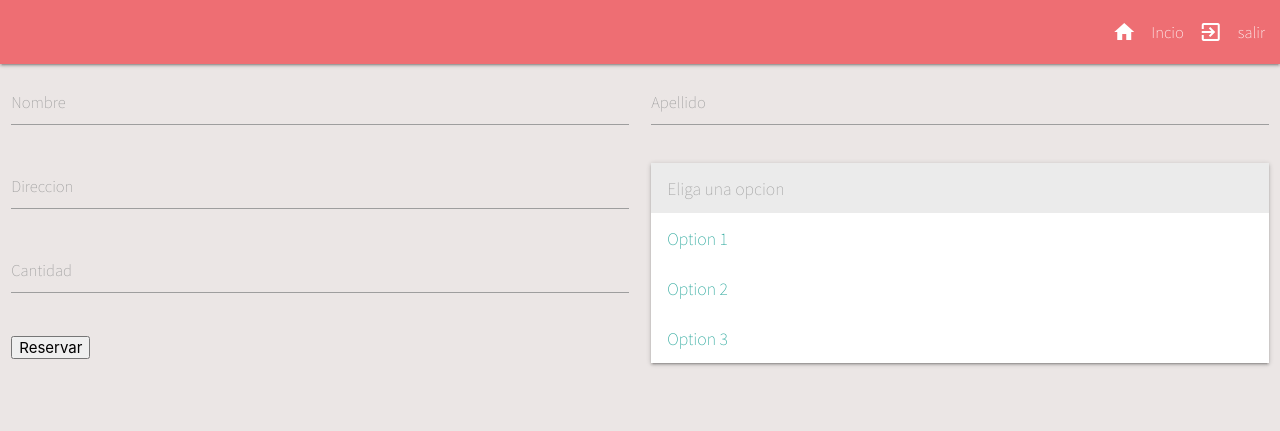
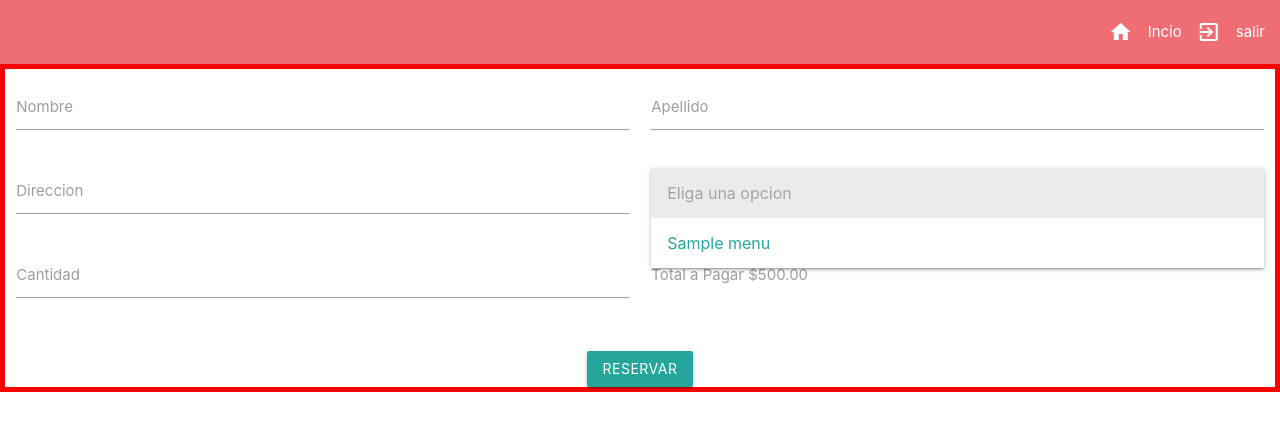
Before and after one commit to chris-merge/RESTAURANTE, a CodeIgniter 4 app: the page made by app/Views/reservaciones.php in a window 1280 px wide, after a click on "Eliga una opcion". Shown: the top 431 px of the page. Run offline with PHP 8.4 and a stand-in for CodeIgniter, Linux system fonts and the light colour scheme; the template is opened without the code that fills it: most values are stand-ins (such as "Sample title", 1, 10 or a date in 2020); some libraries are stand-ins or nearby versions.

Commit message:
trabajando en el lado de backend para reservar, falta el lado del administrador de la pagina

```diff
--- a/app/Config/Routes.php
+++ b/app/Config/Routes.php
@@ -31,10 +31,6 @@ $routes->setAutoRoute(true);
 // We get a performance increase by specifying the default
 // route since we don't have to scan directories.
 $routes->get('/', 'Home::index');
-/*AQUI SE VA DECLARAR PARA USAR A LA API */
-$routes->group('api', ['namespace'=>'App\Controllers\APIS'], function($routes){
-	$routes->get('usuario', 'usuario::index');
-});
 /**
  * App\Controllers
  * --------------------------------------------------------------------
--- a/app/Views/Bebida.php
+++ b/app/Views/Bebida.php
@@ -73,7 +73,6 @@
 }
  echo ' </div>';
  echo ' <div class="card-action">';
- echo ' <a href="#">This is a link</a>';
  echo ' </div>';
  echo ' </div>';
  echo ' </div>';
--- a/app/Views/menu.php
+++ b/app/Views/menu.php
@@ -119,7 +119,7 @@
 }
  echo ' </div>';
  echo ' <div class="card-action">';
- echo '<a href="/reservaciones">This is a link</a>';
+ echo "<a href='/tutorial/public/Home/Lista_Menu_Reservar'>Reservacion</a>";
  echo ' </div>';
  echo ' </div>';
  echo ' </div>';
--- a/app/Views/reservaciones.php
+++ b/app/Views/reservaciones.php
@@ -7,7 +7,7 @@
 	<!-- Refrencias de libreria  de materialize -->
     <link rel="stylesheet" type="text/css" href="/tutorial/css/materialize.css" media="screen,projection"/>
     <!--  Link de Materialize -->
-       <link rel="stylesheet" type="text/css" href="/tutorial/css/Estilo_index.css" media="screen,projection"/>
+      <link rel="stylesheet" type="text/css" href="/tutorial/css/Reservacion.css" media="screen,projection"/>
      <link href="https://fonts.googleapis.com/icon?family=Material+Icons" rel="stylesheet">
      <link rel="preconnect" href="https://fonts.gstatic.com">
      <link href="https://fonts.googleapis.com/css2?family=Noto+Sans+JP:wght@100&display=swap" rel="stylesheet">
@@ -23,7 +23,7 @@
       	</li>
       	<!-- LINK PARA REGRESAR EL INICIO -->
       <li>
-      	<a href="<?php echo base_url('/Home/Menu') ?>">Incio</a>
+      	<a href="<?php echo base_url('/Home/Menus') ?>">Incio</a>
   	<!-- Modal Trigger -->
       </li>
       <li>
@@ -37,7 +37,7 @@
   </nav>
 	 <!--formulario para reservar -->
 	<div class="row">
-		<form  action="" class="col s12">
+		<form  method="post" action="<?php echo base_url('Home/Rerservacion') ?>" class="col s12">
 			<div class="row">
 				<div class="input-field col s6">
 					<input type="text" id="nombne">
@@ -52,12 +52,20 @@
 					<label for="Direccion">Direccion</label>
 				</div>
 				  <div class="input-field col s6">
-				   <select>
-                   <option value="" disabled selected>Eliga una opcion</option>
-                   <option value="1">Option 1</option>
-                   <option value="2">Option 2</option>
-                   <option value="3">Option 3</option>
-                   </select>
+				  	 <select>
+				  	 	<option value="" disabled selected>Eliga una opcion</option>
+				  	<?php
+				  	$X=1;
+				  	while ($X<=count($menu)) {
+				  	foreach ($menu as $Lista_Menu) {
+            echo '<option value="$Lista_Menu->nombre">';
+            echo $Lista_Menu->nombre;
+            echo "</option>";
+				  	}
+             $X++;
+            }
+             ?>
+                     </select>
                </div>
                <div class="input-field col s6">
                	<input type="number" min="1" max="50" id="cantidad">
@@ -68,7 +76,9 @@
 
                </div>
 			</div>
-			 <button>Reservar</button>
+			<div id="Boton_contenedor">
+			 <button id="button" class="btn waves-effect">Reservar</button>
+			 </div>
 		</form>
 	</div>
 </body>
--- /dev/null
+++ b/css/Reservacion.css
@@ -0,0 +1,10 @@
+form{
+	border: 5px solid red;
+	width: 100vh;
+	height: auto;
+}
+#Boton_contenedor{
+	display: flex;
+	justify-content: center;
+	padding-top: 10px;
+}
```
Also changed, not shown: app/Controllers/Bebida.php (deleted, +0 -24 lines), app/Controllers/Home.php (+7 -0 lines), app/Controllers/Reservaciones_Controller.php (added, +27 -0 lines).
